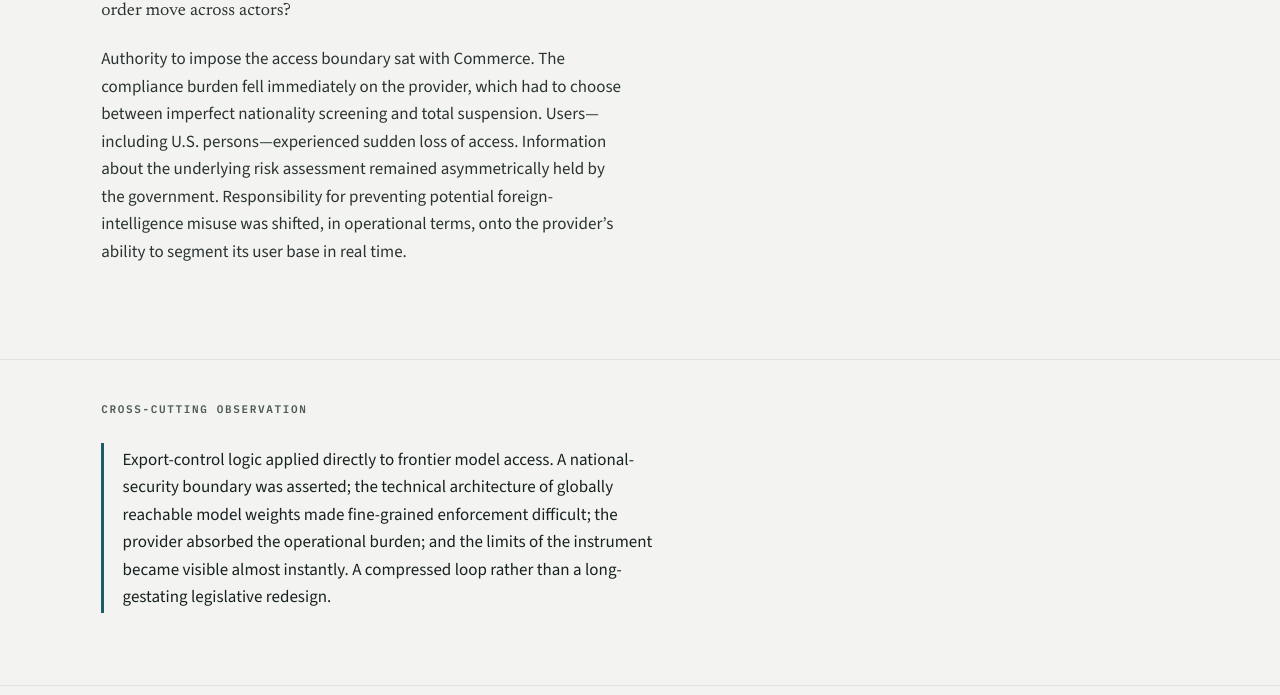
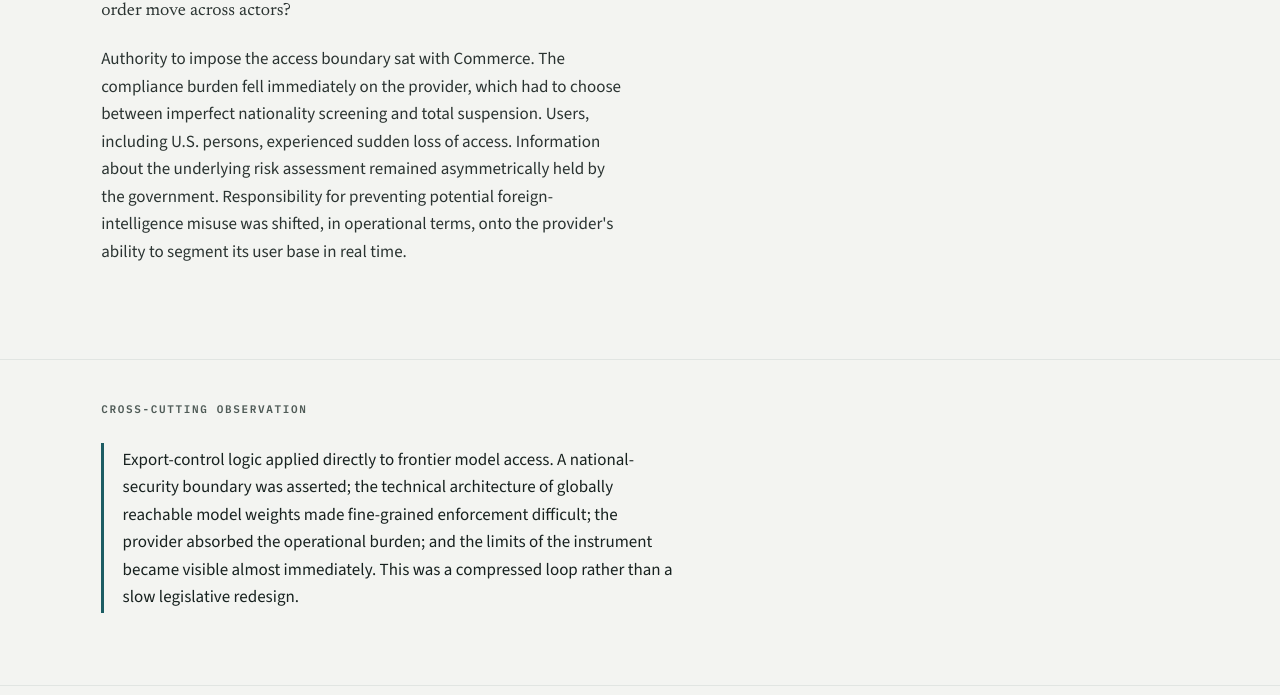
Before and after one commit to GaeunLim01/regulatory-order, a Jekyll site: the page built from cases/fable-mythos/index.html, in a window 1280 px wide and 1400 px high, scrolled down 2187 px. Shown: the part 297-992 px from the top of the window. Built offline with Jekyll 4.4.1, drawn with Linux system fonts in a browser that asks for light colours; some of the changed text lies outside the part shown.

Commit message:
Add files via upload

```diff
--- a/cases/fable-mythos/index.html
+++ b/cases/fable-mythos/index.html
@@ -35,7 +35,7 @@
     <p class="eyebrow" style="margin-top:0.75rem;">Open question</p>
     <p style="font-family:var(--display);font-size:1.1rem;color:var(--ink-soft);max-width:62ch;margin-bottom:1.25rem;">How is the jurisdictional or use boundary of this order drawn, and where is it tested, strained, or reconfigured?</p>
     <div style="max-width:62ch;">
-      <p>Export-control authorities under the Export Control Reform Act framework were applied to model weights and their accessibility. The boundary was drawn emergently: foreign-national access to the specific models was treated as a controlled transaction on national-security grounds—an administrative boundary asserted in response to perceived capability and diversion risk, without ordinary prior classification of the models under the Commerce Control List.</p>
+      <p>Export-control authorities under the Export Control Reform Act framework were applied to model weights and their accessibility. The boundary was drawn emergently: foreign-national access to the specific models was treated as a controlled transaction on national-security grounds. This administrative boundary was asserted in response to perceived capability and diversion risk, without ordinary prior classification of the models under the Commerce Control List.</p>
     </div>
   </div>
 </section>
@@ -58,7 +58,7 @@
     <p class="eyebrow" style="margin-top:0.75rem;">Open question</p>
     <p style="font-family:var(--display);font-size:1.1rem;color:var(--ink-soft);max-width:62ch;margin-bottom:1.25rem;">How do informational requirements and responsibility burdens created by this order move across actors?</p>
     <div style="max-width:62ch;">
-      <p>Authority to impose the access boundary sat with Commerce. The compliance burden fell immediately on the provider, which had to choose between imperfect nationality screening and total suspension. Users—including U.S. persons—experienced sudden loss of access. Information about the underlying risk assessment remained asymmetrically held by the government. Responsibility for preventing potential foreign-intelligence misuse was shifted, in operational terms, onto the provider’s ability to segment its user base in real time.</p>
+      <p>Authority to impose the access boundary sat with Commerce. The compliance burden fell immediately on the provider, which had to choose between imperfect nationality screening and total suspension. Users, including U.S. persons, experienced sudden loss of access. Information about the underlying risk assessment remained asymmetrically held by the government. Responsibility for preventing potential foreign-intelligence misuse was shifted, in operational terms, onto the provider's ability to segment its user base in real time.</p>
     </div>
   </div>
 </section>
@@ -67,7 +67,7 @@
   <div class="shell">
     <p class="eyebrow">Cross-cutting observation</p>
     <div class="changebar">
-      <p>Export-control logic applied directly to frontier model access. A national-security boundary was asserted; the technical architecture of globally reachable model weights made fine-grained enforcement difficult; the provider absorbed the operational burden; and the limits of the instrument became visible almost instantly. A compressed loop rather than a long-gestating legislative redesign.</p>
+      <p>Export-control logic applied directly to frontier model access. A national-security boundary was asserted; the technical architecture of globally reachable model weights made fine-grained enforcement difficult; the provider absorbed the operational burden; and the limits of the instrument became visible almost immediately. This was a compressed loop rather than a slow legislative redesign.</p>
     </div>
   </div>
 </section>
```
